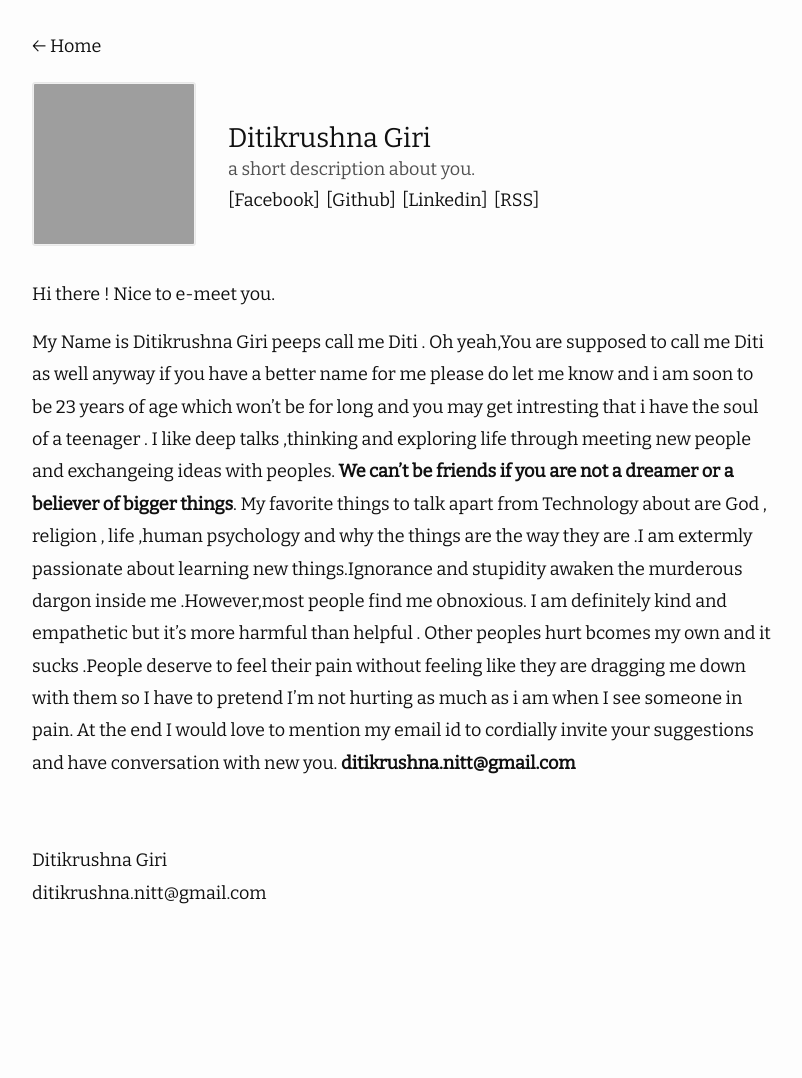
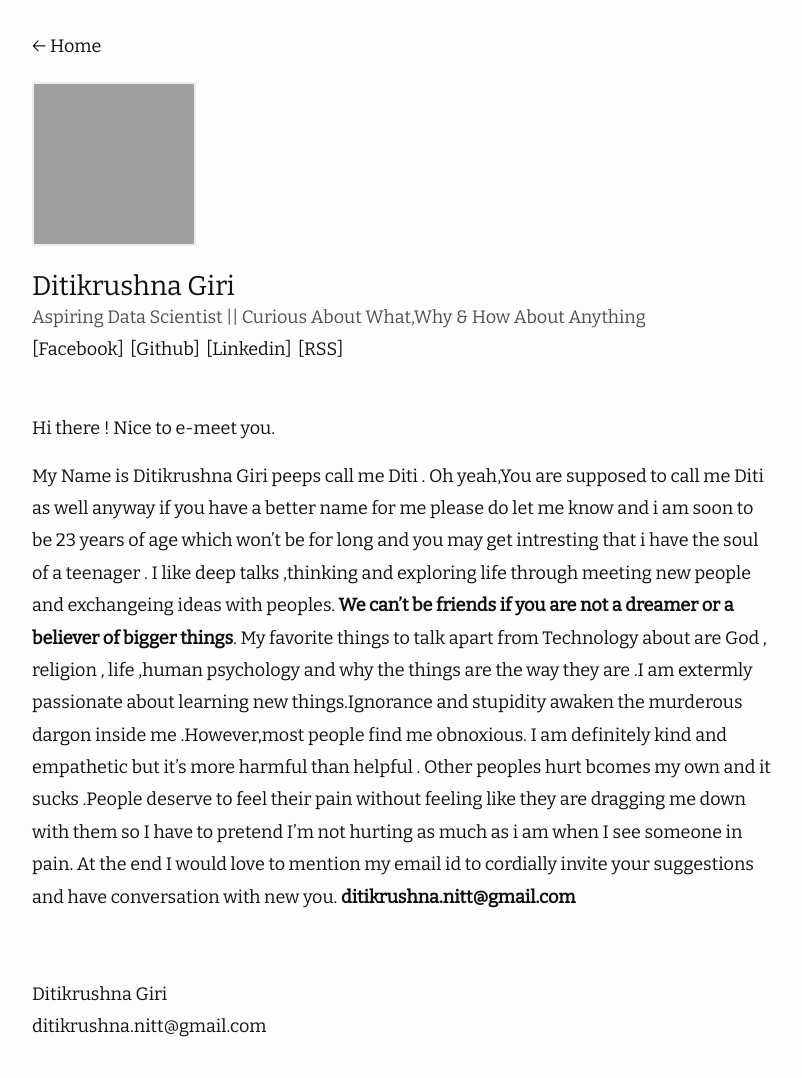
Before and after one commit to ditikrushna/eNotes, a Jekyll site: the page built from about.md, in a window 1280 px wide. Shown: the whole page, without its empty margins (238-1040 px from the left). Built offline with Jekyll 4.4.1, drawn with Linux system fonts in a browser that asks for light colours; nearby versions of some CDN libraries; before the commit the page ends 944 px from its top, so only the background shows below that; grey boxes are pictures that could not be loaded.

Commit message:
Update _config.yml

```diff
--- a/_config.yml
+++ b/_config.yml
@@ -12,7 +12,7 @@ show_excerpts: false # set to true to show excerpts on the homepage
 # refer to https://shopify.github.io/liquid/filters/date/ if you want to customize this
 moving:
   avatar_url: "https://github.com/ditikrushna/eNotes/blob/gh-pages/avatar.JPG" # avatar in about page
-  about_you: a short description about you. # short description about you in about page
+  about_you: Aspiring Data Scientist || Curious About What,Why & How About Anything
   date_format: "%b %d" # date format of posts in home page
   back_to: "Home" # In the post page, you have a back button above the title, you can custom the text by yourself.
 
```
